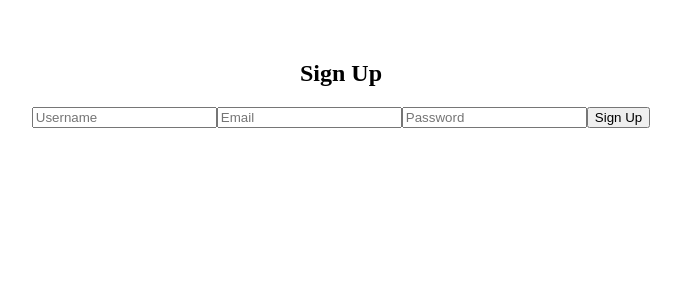
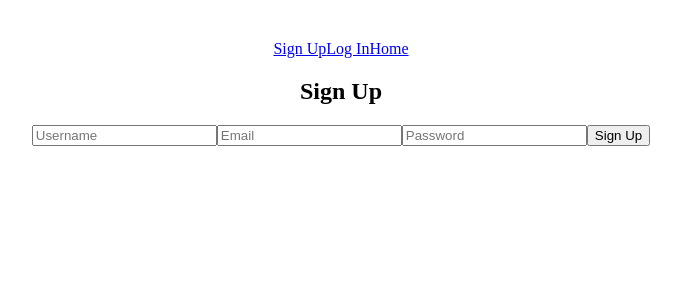
Before and after one commit to shaikah572/community-accessibility-map-frontend, a React (Vite) app: page /signup in a window 1280 px wide. Shown: the top 300 px of the page, without its empty margins (299-980 px from the left). Built offline with nearby package versions, Linux system fonts and the light colour scheme.

Commit message:
added NavBar

```diff
--- a/src/App.jsx
+++ b/src/App.jsx
@@ -4,9 +4,10 @@ import { BrowserRouter as Router, Routes, Route } from 'react-router'
 import { getUserFromToken } from './lib/auth'
 import './App.css'
 
-import MapDisplay from './components/MapDisplay/MapDisplay'
+import NavBar from './components/NavBar/NavBar'
 import Login from './components/Auth/Login'
 import Signup from './components/Auth/Signup'
+import MapDisplay from './components/MapDisplay/MapDisplay'
 
 const App = () => {
 
@@ -14,6 +15,7 @@ const App = () => {
 
   return (
     <Router>
+      <NavBar user={user} setUser={setUser} />
       <Routes>
         <Route path='/login' element={ <Login setUser={setUser} />} />
         <Route path='/signup' element={ <Signup />} />
--- a/src/components/MapDisplay/CommentForm/CommentForm.jsx
+++ b/src/components/MapDisplay/CommentForm/CommentForm.jsx
@@ -1,14 +1,12 @@
 import { useState } from 'react'
-import axios from 'axios'
 import { authRequest } from '../../../lib/auth'
 
 
-const CommentForm = ({ user, markerId }) => {
+const CommentForm = ({ markerId }) => {
 
     const [formData, setFormData] = useState({
         text: '',
-        image: null,
-        user_id: user.user_id
+        image: null
     })
 
     // stackoverflow > "How to post a file from a form with Axios"
@@ -22,7 +20,6 @@ const CommentForm = ({ user, markerId }) => {
             const data = new FormData()
             data.append('text', formData.text)
             if (formData.image) data.append('image', formData.image)
-            data.append('user_id', formData.user_id)
             const response = await authRequest({
                 method: 'post',
                 url: `http://127.0.0.1:8000/api/markers/${markerId}/comments/`,
--- a/src/components/MapDisplay/MapDisplay.jsx
+++ b/src/components/MapDisplay/MapDisplay.jsx
@@ -69,7 +69,7 @@ const MapDisplay = ({ user }) => {
                 width='40vw'
                 onRequestClose={() => { setIsPaneOpen(false) }}>
                     {
-                        user ? <CommentForm user={user} markerId={currentMarker ? currentMarker.id : ''} /> : ''
+                        user ? <CommentForm markerId={currentMarker ? currentMarker.id : ''} /> : ''
                     }
                 <CommentsDisplay user={user ? user : ''} markerId={currentMarker ? currentMarker.id : ''} />
             </SlidingPane>
--- /dev/null
+++ b/src/components/NavBar/NavBar.jsx
@@ -0,0 +1,23 @@
+import React from 'react'
+import { Link } from 'react-router'
+import Logout from '../Auth/Logout'
+
+function NavBar({ user, setUser }) {
+  return (
+    <nav>
+      {
+        user
+          ?
+          <Logout setUser={setUser} />
+          :
+          <>
+            <Link to={'/signup'}>Sign Up</Link>
+            <Link to={'/login'}>Log In</Link>
+          </>
+      }
+      <Link to={'/'}>Home</Link>
+    </nav>
+  )
+}
+
+export default NavBar
```
Also changed, not shown: src/components/MarkerForm/MarkerForm.jsx (added, +9 -0 lines).
